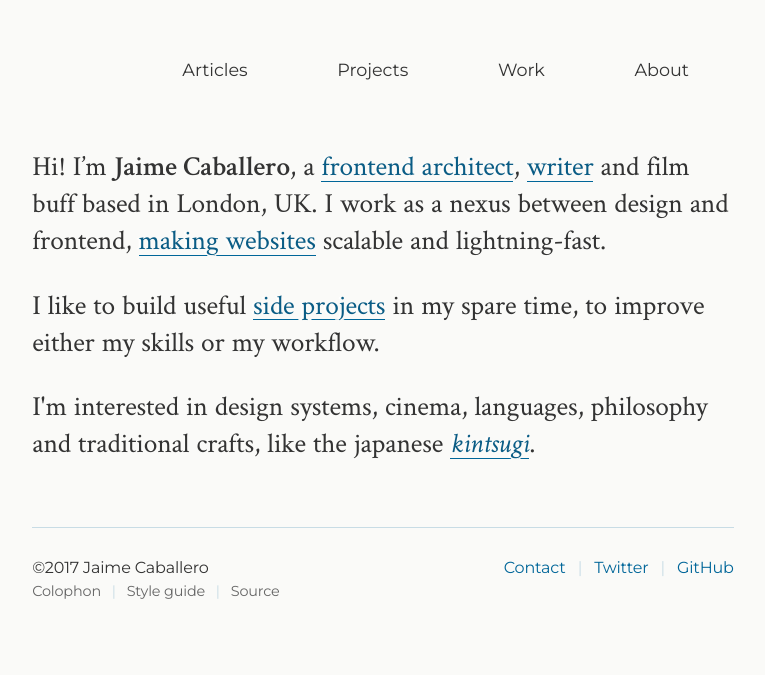
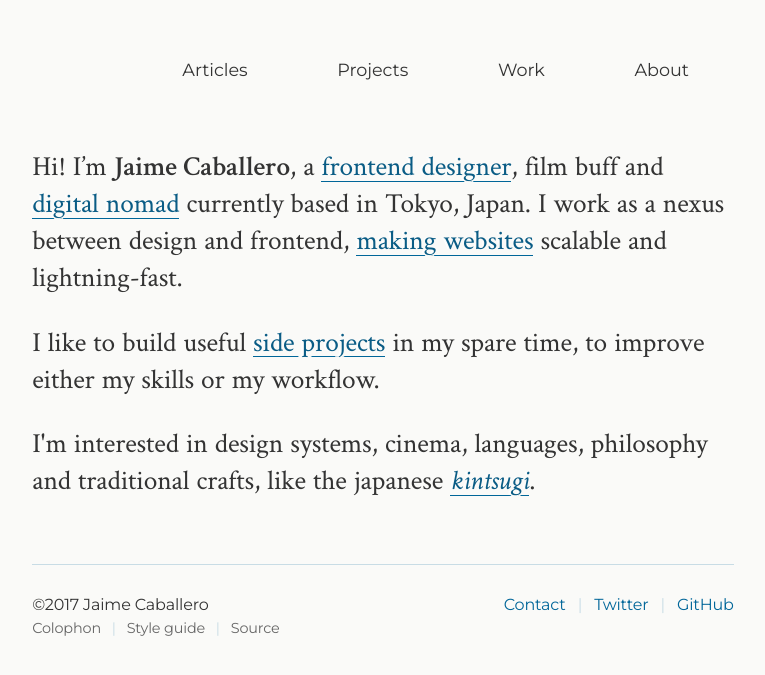
Before and after one commit to jaicab/jaicab.github.io, a Jekyll site: the page built from index.md, in a window 1280 px wide. Shown: the top 675 px of the page, without its empty margins (257-1022 px from the left). Built offline with Jekyll 4.4.1, drawn with Linux system fonts in a browser that asks for light colours; some web fonts are replaced.

Commit message:
Update homepage

```diff
--- a/index.md
+++ b/index.md
@@ -4,7 +4,7 @@ microtitle: Frontend architect
 meta: Jaime Caballero is a frontend architect based in London. He writes about about Sass, web performance and more.
 ---
 
-<p class="c-intro c-intro--color" id="skip" tabindex="-1">Hi! I’m <strong>Jaime Caballero</strong>, a <a href="/about/">frontend architect</a>, <a href="/articles/">writer</a> and film buff based in London, UK. I work as a nexus between design and frontend, <a href="/work/">making websites</a> scalable and lightning-fast.</p>
+<p class="c-intro c-intro--color" id="skip" tabindex="-1">Hi! I’m <strong>Jaime Caballero</strong>, a <a href="/about/">frontend designer</a>, film buff and <a href="http://instagram.com/jai_cab">digital nomad</a> currently based in Tokyo, Japan. I work as a nexus between design and frontend, <a href="/work/">making websites</a> scalable and lightning-fast.</p>
 
 <p class="c-intro c-intro--color">
 I like to build useful <a href="/projects/">side projects</a> in my spare time, to improve either my skills or my workflow.
```
